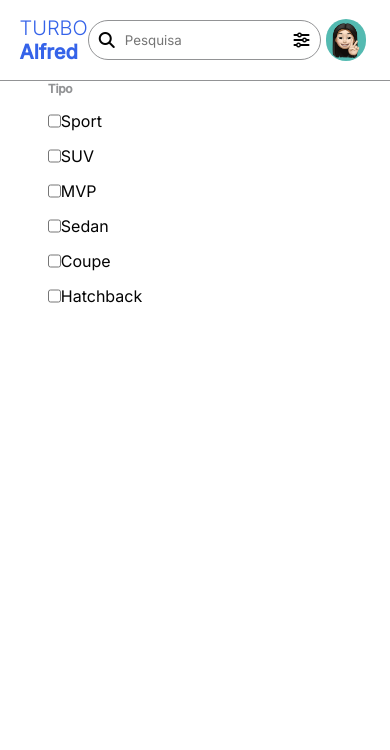
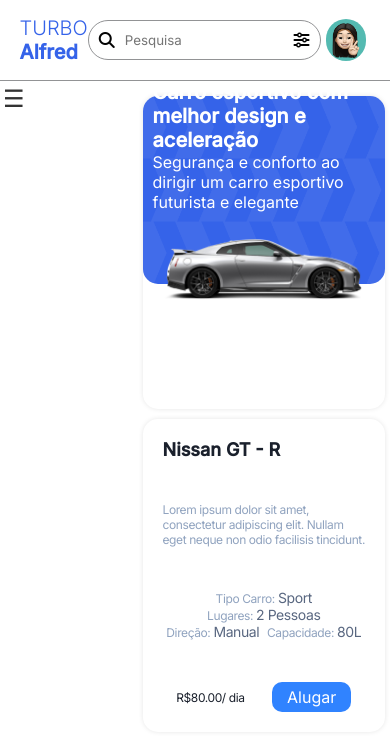
Before and after one commit to ricardocisco/carTest, a plain HTML site: page src/pages/detalhes.html in a window 390 px wide. Drawn offline with Linux system fonts and the light colour scheme.

Commit message:
add new item

```diff
--- a/src/pages/detalhes.html
+++ b/src/pages/detalhes.html
@@ -53,44 +53,84 @@
             </div>
         </nav>
         <div class="menu-hero">
+            <div class="menuToggle" onclick="toggleMenu()">☰</div>
             <aside class="aside">
                 <div>
                     <h1>Tipo</h1>
                     <ul class="lista-aside">
                         <li>
                             <input type="checkbox">
-                            <p>Sport</p>
+                            <p>Sport(10)</p>
                         </li>
                         <li>
                             <input type="checkbox">
-                            <p>SUV</p>
+                            <p>SUV(12)</p>
                         </li>
                         <li>
                             <input type="checkbox">
-                            <p>MVP</p>
+                            <p>MVP(16)</p>
                         </li>
                         <li>
                             <input type="checkbox">
-                            <p>Sedan</p>
+                            <p>Sedan(20)</p>
                         </li>
                         <li>
                             <input type="checkbox">
-                            <p>Coupe</p>
+                            <p>Coupe(14)</p>
                         </li>
                         <li>
                             <input type="checkbox">
-                            <p>Hatchback</p>
+                            <p>Hatchback(14)</p>
                         </li>
                     </ul>
+                    <h1>Capacidade</h1>
+                    <ul class="lista-aside">
+                        <li>
+                            <input type="checkbox">
+                            <p>2 Pessoas(12)</p>
+                        </li>
+                        <li>
+                            <input type="checkbox">
+                            <p>4 Pessoas(10)</p>
+                        </li>
+                        <li>
+                            <input type="checkbox">
+                            <p>6 Pessoas(16)</p>
+                        </li>
+                    </ul>
+                    <h1>Preço</h1>
+                        <div class="slider-container">
+                            <input type="range" min="0" max="200" value="50" class="slider" id="mySlider">
+                            <p>Max: R$<span id="sliderValue">50</span></p>
+                        </div>
                 </div>
             </aside>
-            <main>
-                <div>
-
+            <main class="content">
+                <div class="content-box">
+                    <div class="content-box-img">
+                        <h1>Carro esportivo com melhor design e aceleração</h1>
+                        <p>Segurança e conforto ao dirigir um carro esportivo futurista e elegante</p>
+                        <img src="../image/image_catalogo/car2.png" alt="">
+                    </div>
+                </div>
+                <div class="content-desc">
+                    <h1>Nissan GT - R</h1>
+                    <p>Lorem ipsum dolor sit amet, consectetur adipiscing elit. Nullam eget neque non odio facilisis tincidunt. </p>
+                    <div class="content-p-box">
+                        <p>Tipo Carro: <span>Sport</span></p>
+                        <p>Lugares: <span>2 Pessoas</span></p>
+                        <p>Direção: <span>Manual</span></p>
+                        <p>Capacidade: <span>80L</span></p>
+                    </div>
+                    <div class="alugar-dia">
+                        <p>R$80.00/ dia</p>
+                        <a href="">Alugar</a>
+                    </div>
                 </div>
             </main>
         </div>
     </div>
     <script src="../scripts/catalogo.js"></script>
+    <script src="../scripts/detalhe.js"></script>
 </body>
 </html>
--- /dev/null
+++ b/src/scripts/detalhe.js
@@ -0,0 +1,11 @@
+function toggleMenu() {
+    var body = document.querySelector('body');
+    body.classList.toggle('menu-opened');
+}
+
+var slider = document.getElementById("mySlider");
+var sliderValue = document.getElementById("sliderValue");
+
+slider.oninput = function() {
+    sliderValue.textContent = this.value;
+}
--- a/src/styles/catalogo.css
+++ b/src/styles/catalogo.css
@@ -321,6 +321,7 @@
     top: 81px;
     left: 0;
     width: 100%;
+    z-index: 10;
   }
   .dashboard-list .icon-title {
     display: block;
--- a/src/styles/detalhes.css
+++ b/src/styles/detalhes.css
@@ -25,32 +25,186 @@
   color: #030303;
 }
 
-.menu-hero
-{
+.menu-hero {
   display: flex;
   width: 100%;
   height: 100vh;
 }
-.aside
-{
+.aside {
   display: flex;
   justify-content: center;
-    width: 190px;
+  width: 250px;
+  height: 100%;
+  position: relative;
+  margin-top: 25px;
+  left: -200px;
+  transition: left 0.3s;
 }
-.aside h1
-{
+.menuToggle {
+  position: relative;
+  margin: 5px;
+  cursor: pointer;
+  font-size: 24px;
+  color: #333;
+  z-index: 1;
+}
+.content {
+  margin-left: 0;
+  transition: margin-left 0.3s;
+}
+.menu-opened .aside {
+  left: 0;
+}
+
+.aside h1 {
   font-size: 12px;
   font-style: normal;
   font-weight: 600;
   line-height: normal;
   letter-spacing: -0.24px;
   color: var(--cor-cinza);
+  margin-top: 25px;
 }
-.lista-aside
-{
+.lista-aside li p {
+  margin: 5px;
 }
-.lista-aside li
-{
+.lista-aside li {
   display: flex;
   margin-top: 15px;
 }
+
+.content {
+  width: 100%;
+  display: flex;
+  padding: 10px;
+  justify-content: space-around;
+}
+
+.content-box,
+.content-desc {
+
+  border-radius: 15px;
+  width: 43%;
+  height: 43%;
+  margin: 5px;
+  box-shadow: 0 0 5px rgba(0, 0, 0, 0.1);
+}
+.content-desc {
+  display: flex;
+  padding: 20px;
+  flex-direction: column;
+  justify-content: space-between;
+}
+.content-desc h1 {
+  color: #1a202c;
+  font-size: 28px;
+}
+.content-desc p {
+  color: #90a3bf;
+  font-size: 16px;
+  letter-spacing: -0.4px;
+}
+.content-desc p span {
+  color: #596780;
+  font-size: 18px;
+}
+.content-desc div {
+  display: flex;
+  justify-content: space-around;
+}
+.content-p-box {
+  display: flex;
+  flex-wrap: wrap;
+}
+.alugar-dia {
+  display: flex;
+  align-items: center;
+}
+.alugar-dia p {
+  font-size: 22px;
+  color: #1a202c;
+}
+.alugar-dia a {
+  color: #ffffff;
+  font-size: 22px;
+  background-color: #3083ff;
+  padding: 10px 25px;
+  border-radius: 10px;
+}
+
+.content-box img {
+  width: 100%;
+}
+
+.content-box-img {
+  display: flex;
+  flex-direction: column;
+  align-items: center;
+  justify-content: center;
+  padding: 10px;
+  background-image: url(../image/image_catalogo/bg_catalogo2.png);
+  background-size: cover;
+  height: 60%;
+  width: 100%;
+  border-radius: 15px;
+}
+.content-box-img h1
+{
+  font-size: 20px;
+  color: var(--cor-branca);
+}
+.content-box-img p
+{
+  font-size: 16px;
+  color: var(--cor-branca);
+}
+.content-box-img img
+{
+  width: 60%;
+  margin-top: 25px;
+}
+
+@media (max-width: 1240px) {
+  .content {
+    flex-direction: column;
+    justify-content: unset;
+  }
+  .content-box,
+  .content-desc {
+    width: 100%;
+    height: 38%;
+  }
+  .aside {
+    width: 100px;
+  }
+  .lista-aside li p {
+    font-size: 12px;
+  }
+  .content-desc h1 {
+    font-size: 18px;
+  }
+  .content-desc p {
+    font-size: 12px;
+  }
+  .content-desc p span {
+    font-size: 14px;
+  }
+  .alugar-dia a {
+    color: #ffffff;
+    font-size: 16px;
+    background-color: #3083ff;
+    padding: 5px 15px;
+    border-radius: 10px;
+  }
+  .menuToggle{
+    margin: 3px;
+  }
+  .slider
+  {
+    width: 100%;
+  }
+  .content-box-img img
+{
+  width: 90%;
+}
+}
```
Lines whose indentation alone changed are shown as unchanged.
